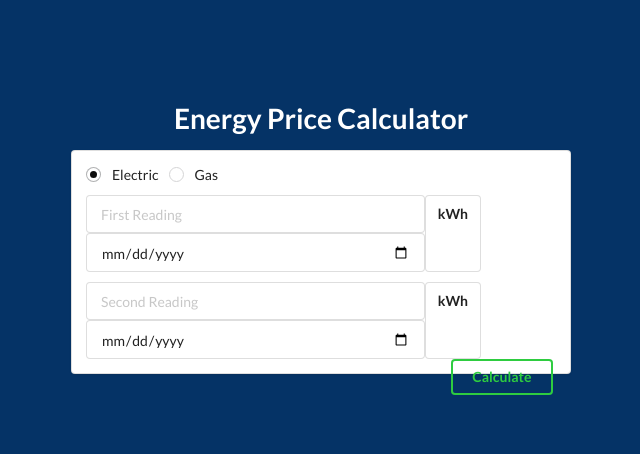
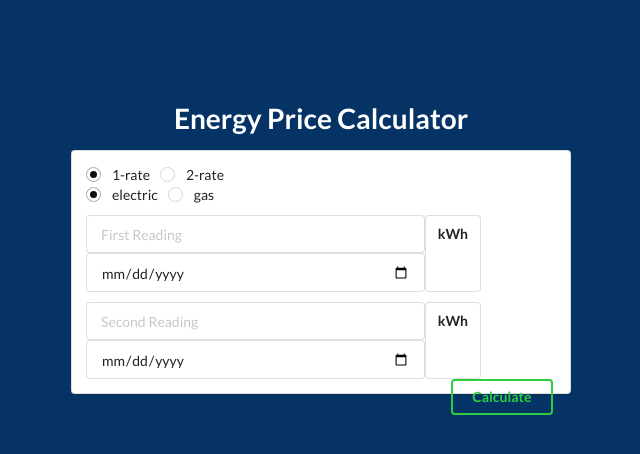
Before and after one commit to rurigrass/energy-calculator-2, a React (Create React App) app: page / in a window 1280 px wide. Shown: the top 454 px of the page, without its empty margins (319-959 px from the left). Built offline with nearby package versions, Linux system fonts and the light colour scheme.

Commit message:
new radio

```diff
--- a/src/App.js
+++ b/src/App.js
@@ -6,37 +6,38 @@ class App extends Component {
   state = {
     unitTotal: null,
     standingTotal: null,
-    // priceTotal: null
+    priceTotal: null
   };
 
   calculateResult = info => {
     const energyAmount = info.secondEnergyAmount - info.firstEnergyAmount;
     const timeAmount = info.secondReadingDate - info.firstReadingDate;
     const daysAmount = Math.floor(timeAmount / 86400);
-    let unitTotal, standingTotal
-    // priceTotal;
+    let unitTotal, standingTotal, priceTotal;
     //CALCULATE STANDING CHARGE
     const longResult = daysAmount * 0.2044;
-    standingTotal = longResult.toFixed(2);
+    standingTotal = longResult;
     //CALC UNIT CHARGE ELEC
     if (info.energyType === "electric") {
       const longResult = energyAmount * 0.1301;
-      unitTotal = longResult.toFixed(2);
+      unitTotal = longResult;
     } else {
       //CALC UNIT CHARGE GAS
       const byVCF = energyAmount * 1.02264 * 40;
       const byCV = byVCF / 3.6;
       const kWHCF = byCV * 0.03678;
-      unitTotal = kWHCF.toFixed(2);
+      unitTotal = kWHCF;
     }
     // console.log(unitTotal);
     // console.log(standingTotal);
-    // priceTotal = unitTotal + standingTotal;
+    priceTotal = unitTotal + standingTotal;
+    console.log(priceTotal);
+
     // console.log(parseInt(priceTotal));
     this.setState({
       unitTotal,
-      standingTotal
-      // priceTotal
+      standingTotal,
+      priceTotal
     });
   };
 
@@ -49,6 +50,7 @@ class App extends Component {
         <CalculatorResult
           unitTotal={this.state.unitTotal}
           standingTotal={this.state.standingTotal}
+          priceTotal={this.state.priceTotal}
         />
       );
     }
--- a/src/components/CalculatorResult.js
+++ b/src/components/CalculatorResult.js
@@ -7,10 +7,13 @@ const CalculatorResult = props => {
   return (
     <div className="ui green inverted segment">
       <h1 className="ui header" style={{ textAlign: "center" }}>
-        unit charge £ {props.unitTotal}
+        unit charge £ {props.unitTotal.toFixed(2)}
       </h1>
       <h1 className="ui header" style={{ textAlign: "center" }}>
-        standing charge £ {props.standingTotal}
+        standing charge £ {props.standingTotal.toFixed(2)}
+      </h1>
+      <h1 className="ui header" style={{ textAlign: "center" }}>
+        standing charge £ {props.priceTotal.toFixed(2)}
       </h1>
     </div>
   );
--- a/src/components/EnergyCalculator.js
+++ b/src/components/EnergyCalculator.js
@@ -4,6 +4,7 @@ import EnergyInput from "./EnergyInput/EnergyInput";
 
 class EnergyCalculator extends Component {
   state = {
+    meterType: "1-rate",
     energyType: "electric",
     firstEnergyAmount: null,
     firstReadingDate: null,
@@ -21,9 +22,19 @@ class EnergyCalculator extends Component {
       <div className="ui segment">
         <form onSubmit={this.onFormSubmit} className="ui form">
           <RadioToggle
-            energyType={e => {
+            type={e => {
+              this.setState({ meterType: e.target.name });
+            }}
+            option1="1-rate"
+            option2="2-rate"
+            checked={this.state.meterType}
+          />
+          <RadioToggle
+            type={e => {
               this.setState({ energyType: e.target.name });
             }}
+            option1="electric"
+            option2="gas"
             checked={this.state.energyType}
           />
           <EnergyInput
--- a/src/components/RadioToggle/RadioToggle.js
+++ b/src/components/RadioToggle/RadioToggle.js
@@ -6,20 +6,20 @@ const RadioToggle = props => {
       <div className="ui radio checkbox">
         <input
           type="radio"
-          name="electric"
-          checked={props.checked === "electric"}
-          onChange={props.energyType}
+          name={props.option1}
+          checked={props.checked === props.option1}
+          onChange={props.type}
         />
-        <label>Electric</label>
+        <label>{props.option1}</label>
       </div>
       <div className="ui radio checkbox" style={{ marginLeft: "10px" }}>
         <input
           type="radio"
-          name="gas"
-          checked={props.checked === "gas"}
-          onChange={props.energyType}
+          name={props.option2}
+          checked={props.checked === props.option2}
+          onChange={props.type}
         />
-        <label>Gas</label>
+        <label>{props.option2}</label>
       </div>
     </div>
   );
```
